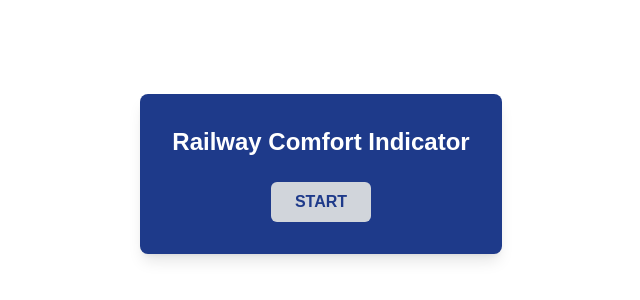
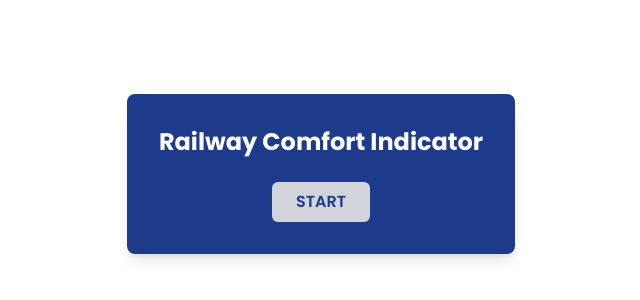
Before and after one commit to RailwayAppAnomalyDetection/fullstack, a Next.js app: page / in a window 1280 px wide. Shown: the part 226-526 px from the top of the page, without its empty margins (319-959 px from the left). Built offline with nearby package versions, Linux system fonts and the light colour scheme.

Commit message:
fix: add poppins

```diff
--- a/app/layout.tsx
+++ b/app/layout.tsx
@@ -1,5 +1,5 @@
 import type { Metadata } from "next";
-import { Geist, Geist_Mono } from "next/font/google";
+import { Geist, Geist_Mono, Poppins } from "next/font/google";
 import "./globals.css";
 
 const geistSans = Geist({
@@ -11,6 +11,12 @@ const geistMono = Geist_Mono({
   variable: "--font-geist-mono",
   subsets: ["latin"],
 });
+
+const poppins = Poppins({
+  variable: "--font-poppins",
+  subsets: ["latin"],
+  weight: ['400', '500', '600', '700']
+})
 
 export const metadata: Metadata = {
   title: "Create Next App",
@@ -25,7 +31,7 @@ export default function RootLayout({
   return (
     <html lang="en">
       <body
-        className={`${geistSans.variable} ${geistMono.variable} antialiased`}
+        className={`${geistSans.variable} ${geistMono.variable} ${poppins.variable} font-poppins antialiased`}
       >
 
         {children}
```
